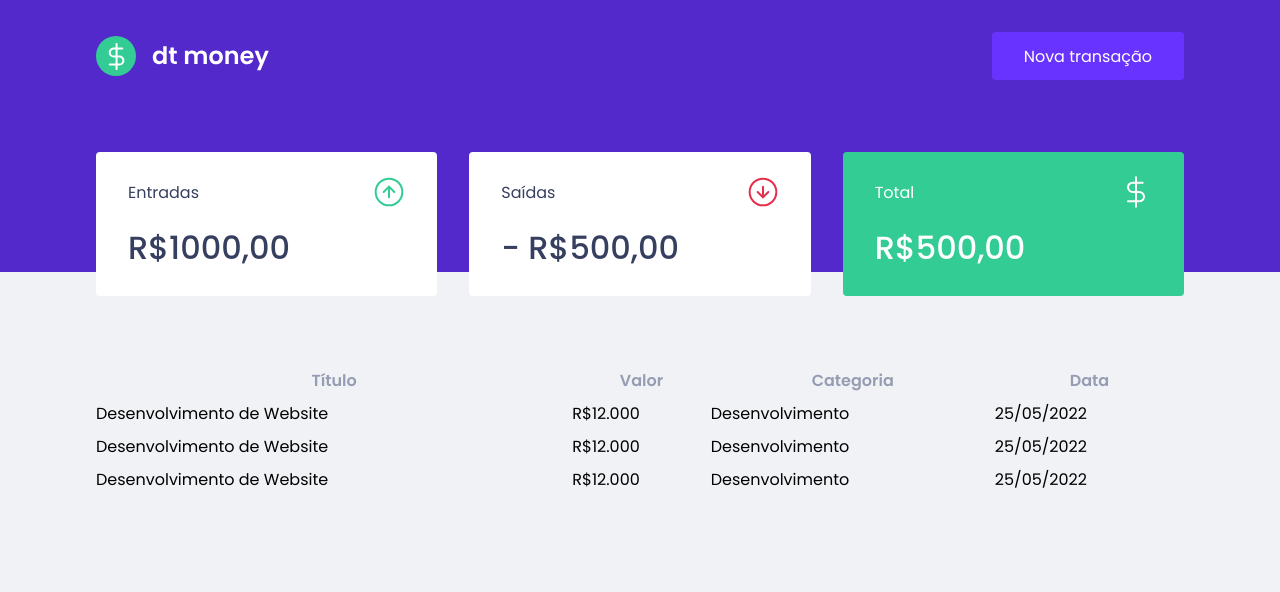
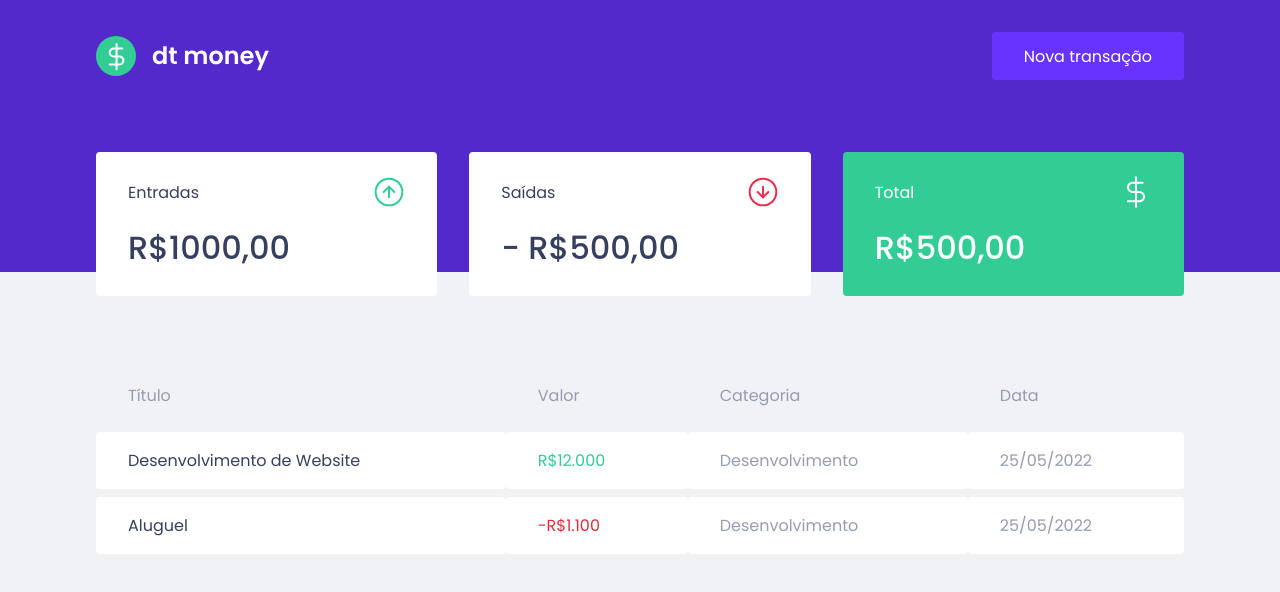
Before and after one commit to gabrielloppes/dtmoney, a React (Vite) app: page / in a window 1280 px wide. Shown: the top 592 px of the page. Built offline with nearby package versions, Linux system fonts and the light colour scheme.

Commit message:
Dashboard (#2)
* :sparkles: feat(dashboard): Add transaction table

* :sparkles: chore(dashboard): classes to differentiate deposits and withdraws

Co-authored-by: Gabriel Lopes <gabriellopes@pop-os.localdomain>

```diff
--- a/src/components/TransactionTable/index.tsx
+++ b/src/components/TransactionTable/index.tsx
@@ -16,19 +16,13 @@ export function TransactionTable() {
         <tbody>
           <tr>
             <td>Desenvolvimento de Website</td>
-            <td>R$12.000</td>
+            <td className="deposit">R$12.000</td>
             <td>Desenvolvimento</td>
             <td>25/05/2022</td>
           </tr>
           <tr>
-            <td>Desenvolvimento de Website</td>
-            <td>R$12.000</td>
-            <td>Desenvolvimento</td>
-            <td>25/05/2022</td>
-          </tr>
-          <tr>
-            <td>Desenvolvimento de Website</td>
-            <td>R$12.000</td>
+            <td>Aluguel</td>
+            <td className="withdraw">-R$1.100</td>
             <td>Desenvolvimento</td>
             <td>25/05/2022</td>
           </tr>
--- a/src/components/TransactionTable/styles.ts
+++ b/src/components/TransactionTable/styles.ts
@@ -8,7 +8,31 @@ export const Container = styled.div`
     border-spacing: 0 0.5rem;
 
     th {
-      color: var(--text-body)
+      color: var(--text-body);
+      font-weight: 400;
+      padding: 1rem 2rem;
+      text-align: left;
+      line-height: 1.5rem;
+    }
+
+    td {
+      padding: 1rem 2rem;
+      background: var(--shape);
+      border: 0;
+      color: var(--text-body);
+      border-radius: 0.25rem;
+
+      &:first-child {
+        color: var(--text-title);
+      }
+
+      &.deposit {
+        color: var(--green);
+      }
+
+      &.withdraw {
+        color: var(--red);
+      }
     }
   }
 `;
```
